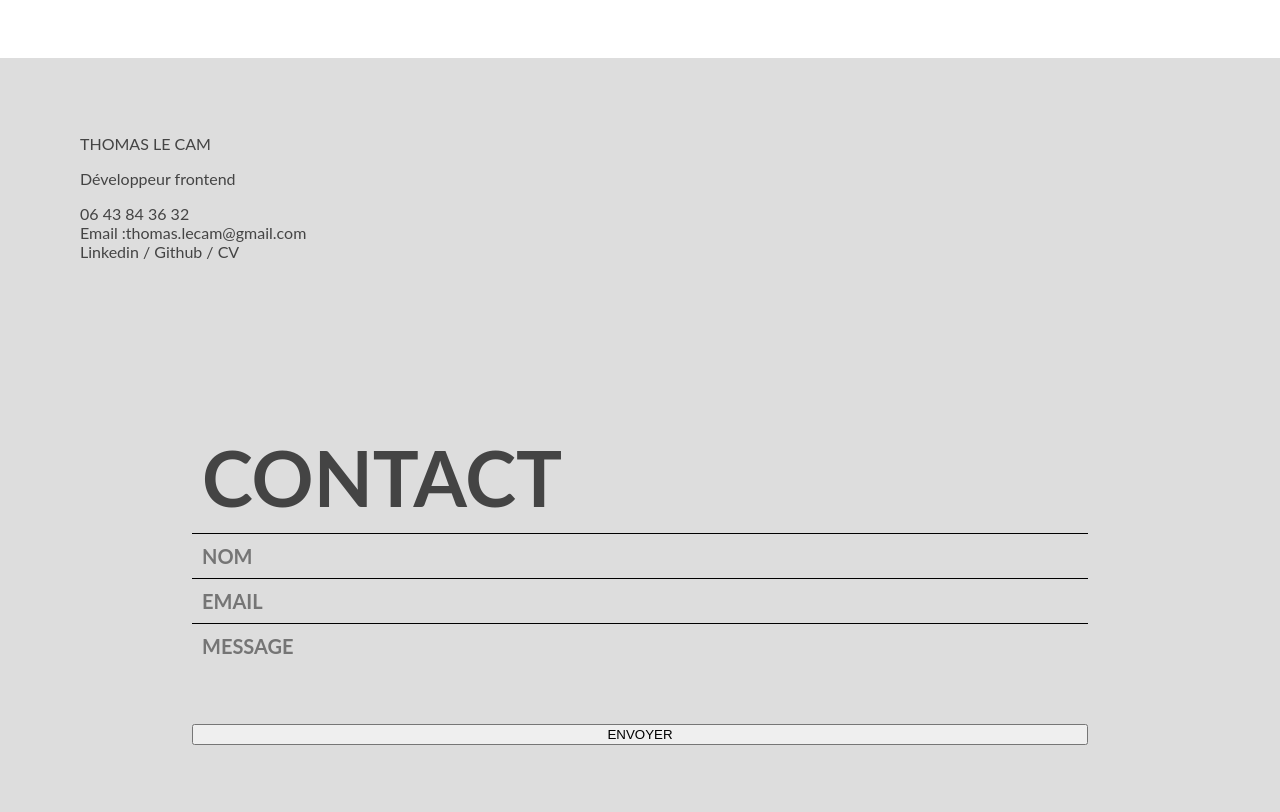
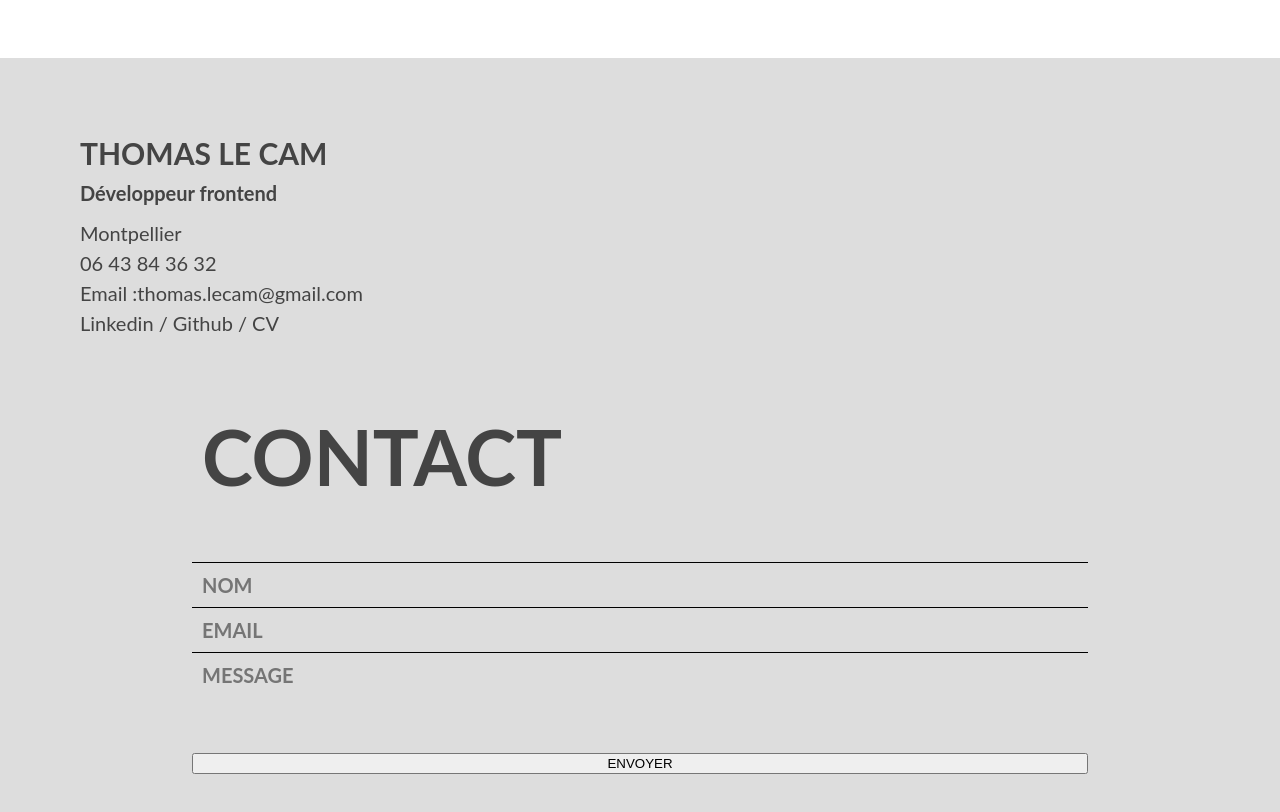
Before and after one commit to ThomasdevLC/portfolio_02, a React (Create React App) app: page / in a window 1280 px wide. Shown: the part 2362-3174 px from the top of the page. Built offline with nearby package versions, Linux system fonts and the light colour scheme.

Commit message:
form top

```diff
--- a/src/pages/contact/Contact.jsx
+++ b/src/pages/contact/Contact.jsx
@@ -28,9 +28,10 @@ const Contact = () => {
   return (
     <section className="contact">
       <div className="contact__top">
-        <p>THOMAS LE CAM</p>
-        <p>Développeur frontend</p>
-        <ul>
+        <p className="contact__top__name">THOMAS LE CAM</p>
+        <p className="contact__top__job">Développeur frontend</p>
+        <ul className="contact__top__details">
+          <li>Montpellier</li>
           <li>06 43 84 36 32</li>
           <li> Email :thomas.lecam@gmail.com</li>
           <li> Linkedin / Github / CV </li>
--- a/src/pages/contact/Contact.scss
+++ b/src/pages/contact/Contact.scss
@@ -4,6 +4,23 @@
   padding: 60px 80px;
   display: grid;
 
+  &__top {
+    &__name {
+      font-size: 30px;
+      font-weight: 700;
+      line-height: 10px;
+    }
+    &__job {
+      font-size: 20px;
+      font-weight: 700;
+      line-height: 10px;
+    }
+
+    &__details {
+      font-size: 20px;
+      line-height: 30px;
+    }
+  }
   &__bottom {
     display: grid;
     place-items: center;
@@ -14,7 +31,7 @@
       grid-template-columns: 1fr;
       &__title {
         border-bottom: 1px solid black;
-        padding: 10px;
+        padding: 0 10px 60px 10px;
         font-size: 6vw;
       }
       &__input {
```
